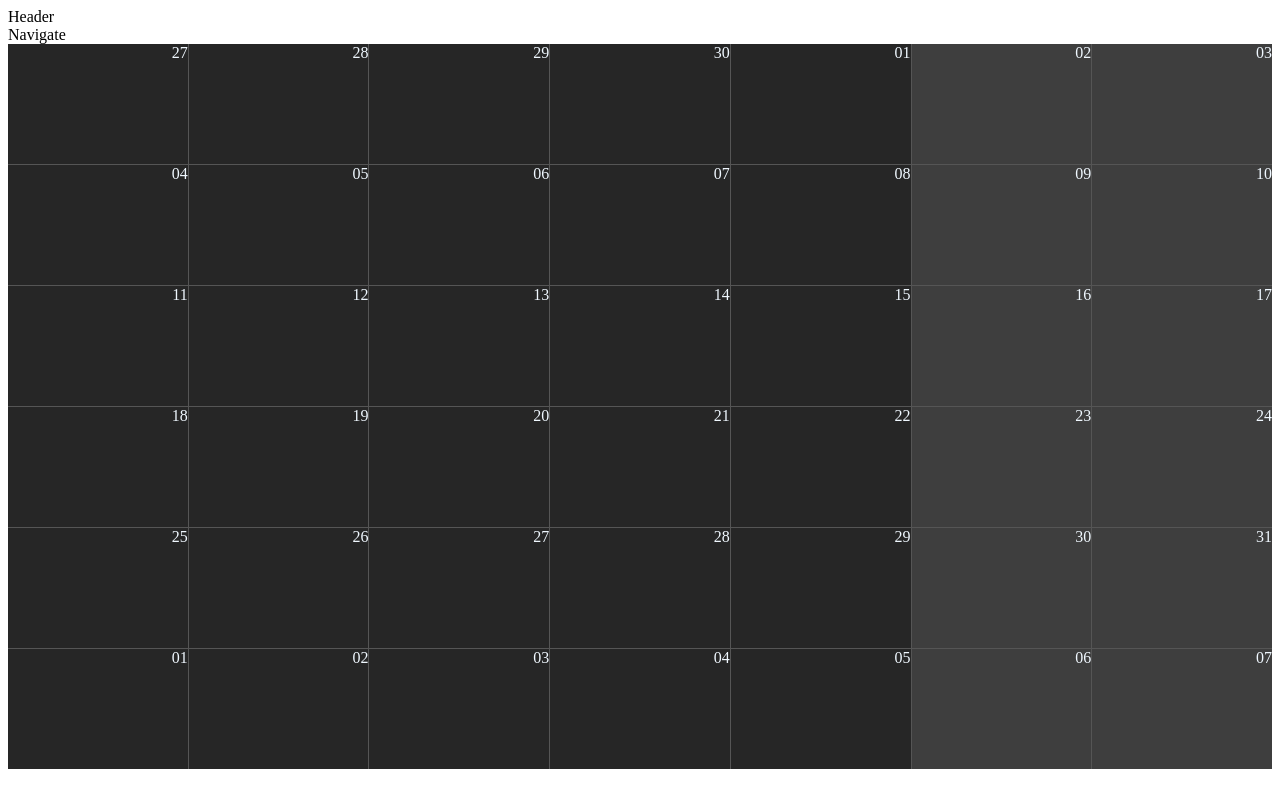
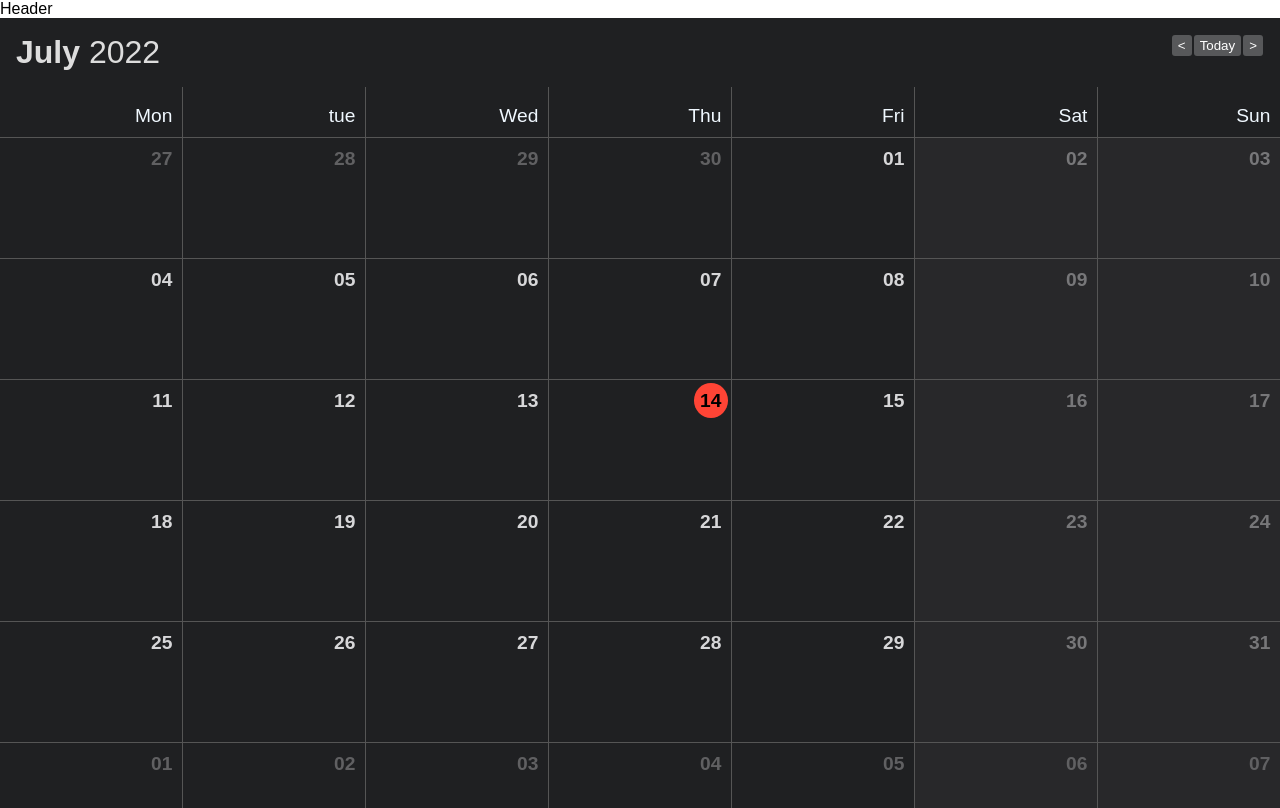
Before and after one commit to Kirill2603/calendar, a React (Create React App) app: page / in a window 1280 px wide. Shown: the top 808 px of the page. Built offline with nearby package versions, Linux system fonts and the light colour scheme.

Commit message:
Add styles, month navigation

```diff
--- a/src/App.tsx
+++ b/src/App.tsx
@@ -1,19 +1,44 @@
-import React from 'react'
-import moment from 'moment'
+import React, { useState } from 'react'
+import moment, { Moment } from 'moment'
 import { Header } from './components/Header'
 import { Navigate } from './components/Navigate'
 import { Calendar } from './components/Calendar'
+import { createGlobalStyle } from 'styled-components'
 
-
-moment.updateLocale('en', {week: {dow: 1}})
-const startOfWeek = moment().startOf('month').startOf('week')
-const endOfWeek = moment().endOf('month').endOf('week')
+const GlobalStyle = createGlobalStyle`
+  * {
+    font-family: Dialog, sans-serif;
+    padding: 0;
+    margin: 0;
+  }
+`
 
 export const App = () => {
+
+  moment.updateLocale('en', { week: { dow: 1 } })
+  const [activeDate, setActiveDate] = useState<Moment>(moment())
+  const startOfWeek = activeDate.clone().startOf('month').startOf('week')
+
+  const onSetMonth = (type: 'next' | 'prev' | 'today') => {
+    if (type === 'next') {
+      setActiveDate(activeDate.clone().add(1, 'month'))
+    }
+    if (type === 'prev') {
+      setActiveDate(activeDate.clone().subtract(1, 'month'))
+    }
+    if (type === 'today') {
+      setActiveDate(moment())
+    }
+  }
+
   return (
     <>
-      <Header/>
-      <Navigate />
+      <GlobalStyle />
+      <Header />
+      <Navigate
+        today={activeDate}
+        onSetMonth={onSetMonth}
+      />
       <Calendar
         startOfWeek={startOfWeek}
       />
--- a/src/components/Calendar.tsx
+++ b/src/components/Calendar.tsx
@@ -1,31 +1,55 @@
 import React, { FC } from 'react'
 import styled from 'styled-components'
-import { Moment } from 'moment'
+import moment, { Moment } from 'moment'
 
 type CalendarProps = {
   startOfWeek: Moment
+
 }
 
-const CalendarGrid = styled.main`
+const CalendarGrid = styled.div`
   display: grid;
   grid-template-columns: repeat(7, 1fr);
-  grid-template-rows: repeat(6, 1fr);
+  grid-template-rows: 50px repeat(6, 1fr);
   background-color: rgba(38, 38, 38, 0.78);
   color: aliceblue;
   grid-gap: 1px;
+  .weekDays {
+    background-color: #1f2022;
+    display: flex;
+    justify-content: end;
+    align-items: end;
+    padding: 0.6rem;
+    font-size: 1.2rem;
+  }
 `
 
 const CellItem = styled.div<{ isWeekend: boolean }>`
   min-height: 120px;
-  background-color: ${props => props.isWeekend ? 'rgba(38,38,38,0.47)' : '#262626'}
+  background-color: ${props => props.isWeekend ? '#28282a' : '#1f2022'};
+  color: ${props => props.isWeekend ? '#777779' : '#d7d7d9'};;
 
+  &:hover {
+    background-color: #57585a;
+  }
 `
 
-const Date = styled.div`
+const Date = styled.div<{ today: boolean, isThisMonth: boolean }>`
   display: flex;
   flex-direction: row;
   justify-content: end;
+  font-size: 1.2rem;
+  padding: 0.2rem;
+
+  > p {
+    font-weight: 600;
+    background-color: ${props => props.today ? '#ff4435' : ''};;
+    border-radius: 50%;
+    padding: 0.4rem;
+    color: ${props => props.today ? 'black' : props.isThisMonth ? '' : '#606062'};
+  }
 `
+
 
 export const Calendar: FC<CalendarProps> = ({ startOfWeek }) => {
   const totalDays = 42
@@ -34,13 +58,23 @@ export const Calendar: FC<CalendarProps> = ({ startOfWeek }) => {
 
   return (
     <CalendarGrid>
-      {daysArray.map((dayItem, index) =>
+      <div className='weekDays'>Mon</div>
+      <div className='weekDays'>tue</div>
+      <div className='weekDays'>Wed</div>
+      <div className='weekDays'>Thu</div>
+      <div className='weekDays'>Fri</div>
+      <div className='weekDays'>Sat</div>
+      <div className='weekDays'>Sun</div>
+      {daysArray.map((dayItem) =>
         <CellItem
           isWeekend={dayItem.weekday() === 5 || dayItem.weekday() === 6}
           key={dayItem.format('DD-MM-YYYY')}
         >
-          <Date>
-            {dayItem.format('DD')}
+          <Date
+            today={dayItem.format('DDMMYYYY') === moment().format('DDMMYYYY')}
+            isThisMonth={dayItem.format('MM') === moment().format('MM')}
+          >
+            <p>{dayItem.format('DD')}</p>
           </Date>
         </CellItem>)}
     </CalendarGrid>
--- a/src/components/Navigate.tsx
+++ b/src/components/Navigate.tsx
@@ -1,9 +1,45 @@
-import React from 'react'
+import React, { FC } from 'react'
+import styled from 'styled-components'
+import { Moment } from 'moment'
 
-export const Navigate = () => {
+type NavigateProps = {
+  today: Moment
+  onSetMonth: (type: 'next' | 'prev' | 'today') => void
+}
+
+const NavigateBlock = styled.div`
+  background-color: #1f2022;
+  display: flex;
+  flex-direction: row;
+  justify-content: space-between;
+  padding: 1rem;
+`
+
+const DateNow = styled.span`
+  color: #dddddd;
+  font-size: 2rem;
+`
+
+const NavButtonBlock = styled.div`
+  > button {
+    background-color: #57585a;
+    border: 0;
+    border-radius: 3px;
+    color: white;
+    margin: 1px;
+    padding: 3px 6px 3px 6px ;
+  }
+`
+
+export const Navigate: FC<NavigateProps> = ({today, onSetMonth}) => {
   return (
-    <div>
-      Navigate
-    </div>
+    <NavigateBlock>
+      <DateNow><b>{today.format('MMMM')}</b> {today.format('YYYY')}</DateNow>
+      <NavButtonBlock>
+        <button onClick={() => onSetMonth('prev')}>{'<'}</button>
+        <button onClick={() => onSetMonth('today')}>Today</button>
+        <button onClick={() => onSetMonth('next')}>{'>'}</button>
+      </NavButtonBlock>
+    </NavigateBlock>
   )
 }
```
